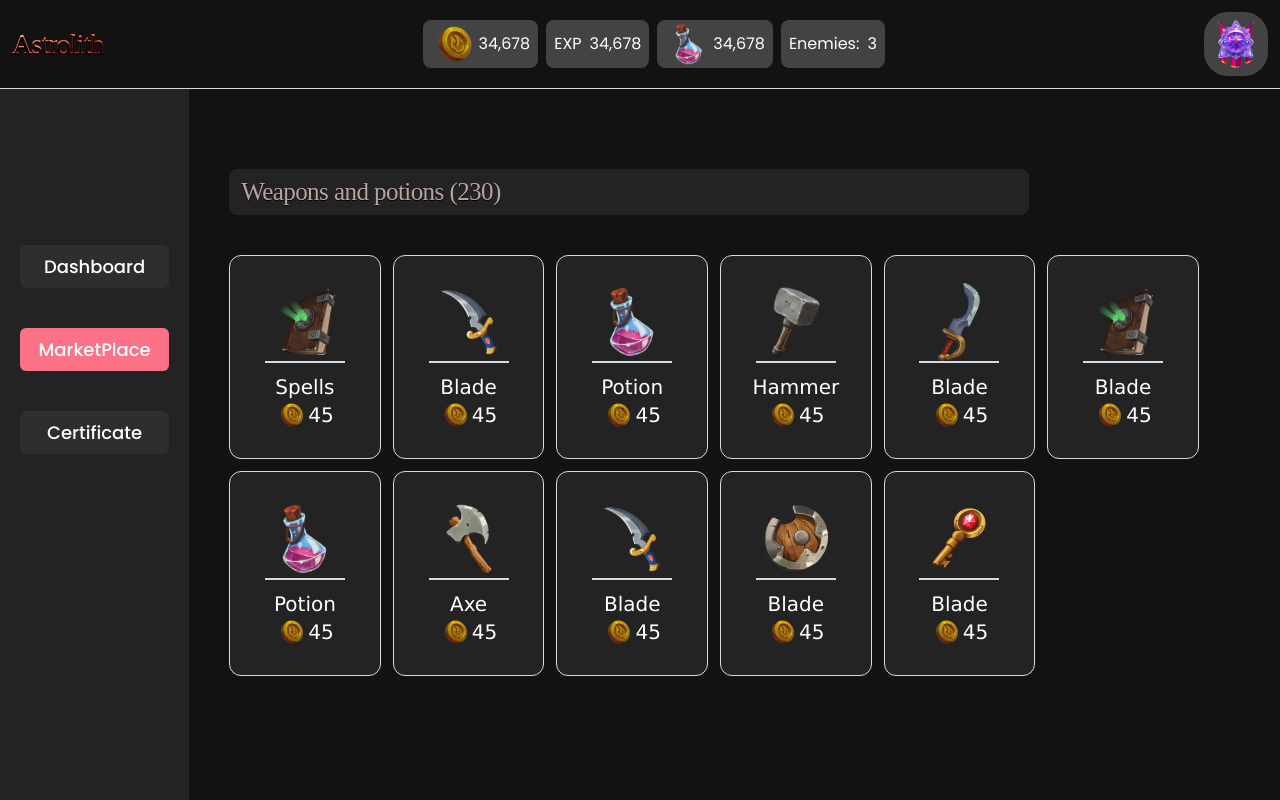
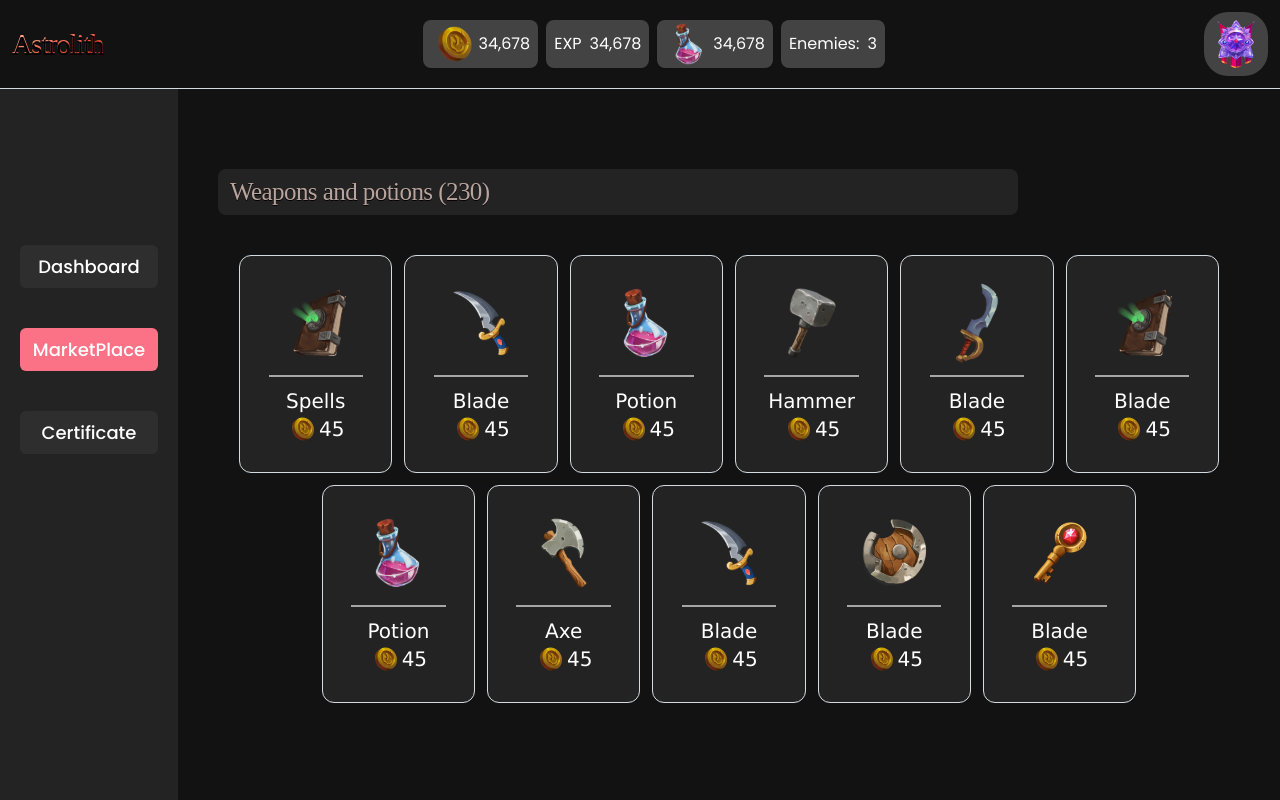
Before and after one commit to Astrolith-Unleash-the-Programmer-in-You/astrolith-frontend, a React (Vite) app: page /marketplace in a window 1280 px wide. Shown: the top 800 px of the page. Built offline with nearby package versions, Linux system fonts and the light colour scheme; no server answers.

Commit message:
size adjustments

```diff
--- a/src/components/MarketPlaceContent.jsx
+++ b/src/components/MarketPlaceContent.jsx
@@ -9,13 +9,15 @@ const MarketPlaceContent = () => {
         Weapons and potions (230){" "}
       </h1>
 
-      <div className="flex gap-3 flex-wrap">
+      <div className="flex gap-3 justify-center flex-wrap">
         {marketItems.map((item) => (
-          <div className="rounded-xl p-[1.7rem] border-[1px] bg-[#232323] lg:w-[15%] w-[30%] flex flex-col justify-center items-center">
+          <div className="rounded-xl p-[1.7rem] border-[1px] bg-[#232323] lg:w-[15%] w-[46%] flex flex-col justify-center items-center">
             <img
-              className="w-[5rem] h-[5rem] border-b-2 mb-3 object-cover "
+              className="w-[5rem] h-[5rem] mb-3 object-contain "
               src={item.img}
             />
+
+            <h1 className="w-[5.9rem] h-[0.1rem]  mb-3 bg-[#ffffff98]"></h1>
 
             <h1 className="capitalize why_p font-semibold">{item.name}</h1>
 
--- a/src/index.css
+++ b/src/index.css
@@ -68,7 +68,7 @@
 .bg {
   border-radius: 10000px;
   background: rgba(0, 0, 0, 0.18);
-
+  /* background: #ffffff98; */
   backdrop-filter: blur(15px);
 }
 .loader {
```
